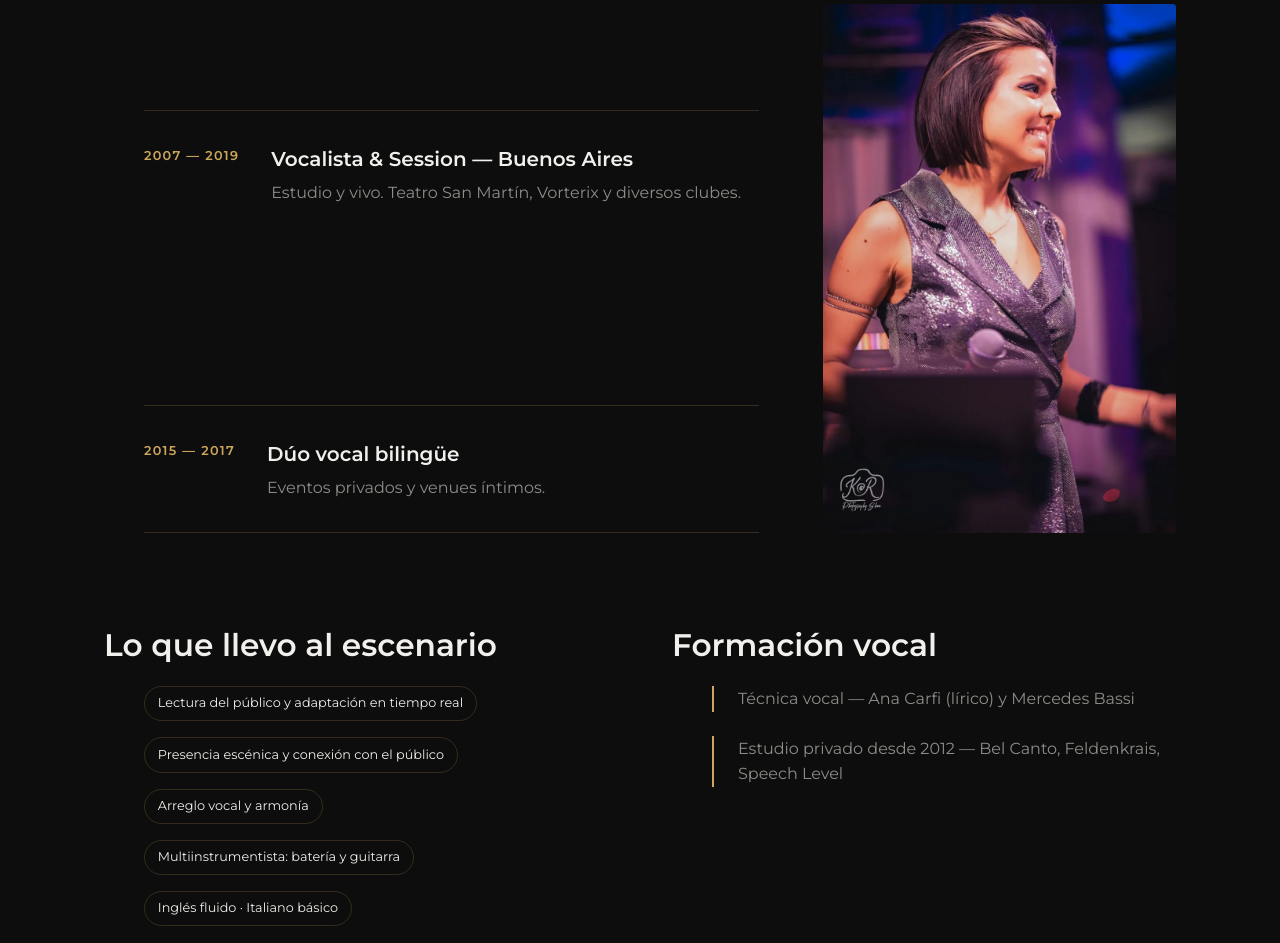
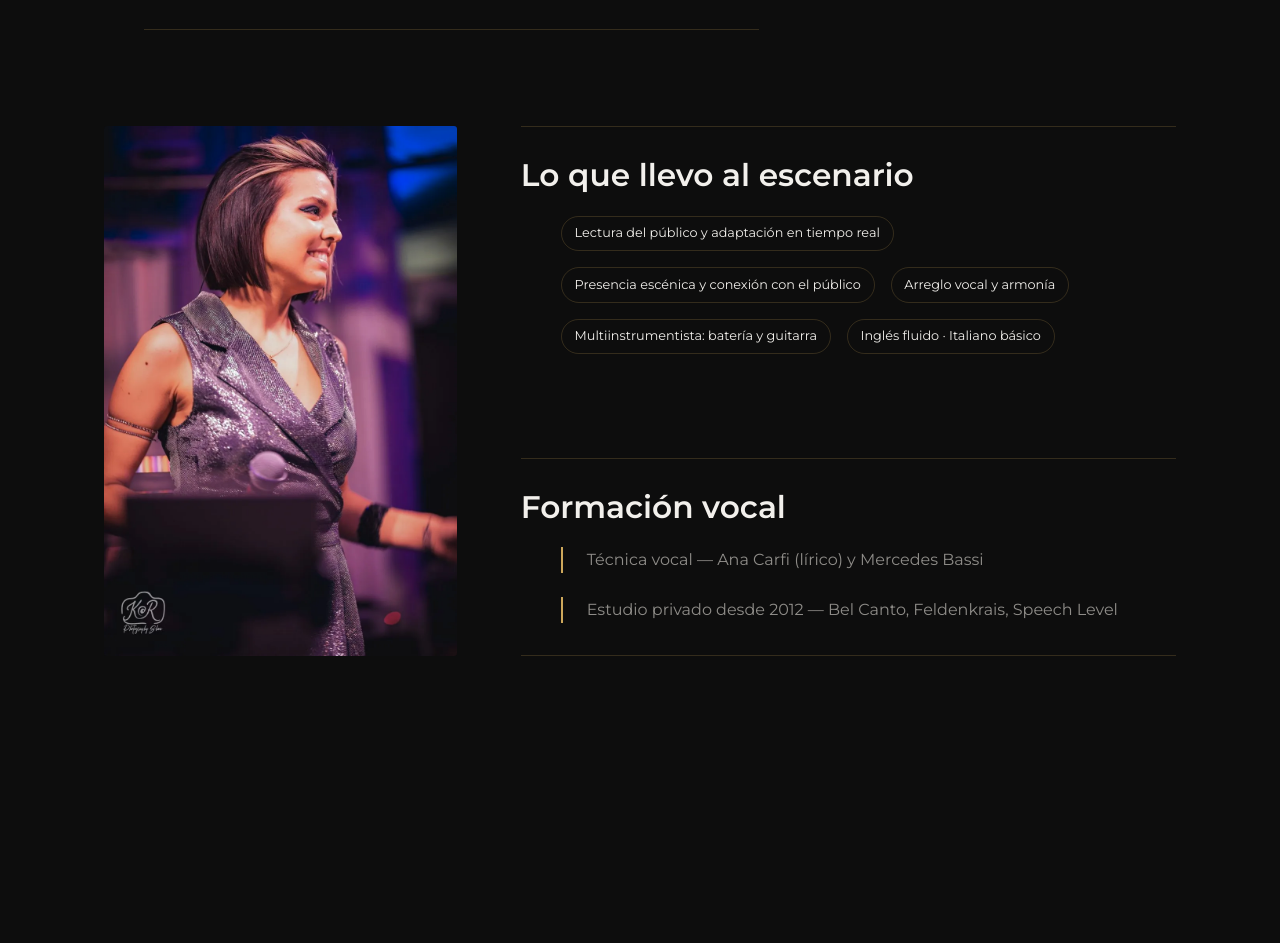
Before and after one commit to baltaenjoy-gif/zurima_website, a website built with Vite: page index.html in a window 1280 px wide. Shown: the part 3989-4932 px from the top of the page. Built offline with nearby package versions, Linux system fonts and the light colour scheme.

Commit message:
fix(trayectoria): alinear texto y foto al borde inferior, y espejar segunda fila
Timeline se estira para igualar la altura de la foto y reparte el aire
entre items. Se agrega una fila espejada (foto izquierda, skills y
formación a la derecha) con el mismo formato.

```diff
--- a/index.html
+++ b/index.html
@@ -152,14 +152,17 @@
               <source srcset="/fotos/live1.webp" type="image/webp" />
               <img src="/fotos/live1.jpg" alt="Zurima cantando con micrófono en vivo" width="900" height="1305" loading="lazy" />
             </picture>
+          </div>
+        </div>
+
+        <div class="career__main career__main--reverse reveal">
+          <div class="career__photos">
             <picture>
               <source srcset="/fotos/live2.webp" type="image/webp" />
               <img src="/fotos/live2.jpg" alt="Zurima en vivo sobre el escenario" width="900" height="1350" loading="lazy" />
             </picture>
           </div>
-        </div>
-
-        <div class="career__extra reveal">
+          <div class="career__extra">
             <div>
               <h3 class="career__subtitle" data-i18n="career_skills">Lo que llevo al escenario</h3>
               <ul class="chips" id="skills"></ul>
@@ -167,6 +170,7 @@
             <div>
               <h3 class="career__subtitle" data-i18n="career_education">Formación vocal</h3>
               <ul class="edu" id="education"></ul>
+            </div>
           </div>
         </div>
       </section>
--- a/src/style.css
+++ b/src/style.css
@@ -594,6 +594,10 @@ html.js .reveal.is-visible {
   margin-bottom: var(--sp-12);
 }
 
+.career__main--reverse {
+  grid-template-columns: 0.7fr 1.3fr;
+}
+
 .timeline {
   list-style: none;
   display: flex;
@@ -645,9 +649,18 @@ html.js .reveal.is-visible {
 }
 
 .career__extra {
-  display: grid;
-  grid-template-columns: 1fr 1fr;
-  gap: clamp(2rem, 5vw, 4rem);
+  display: flex;
+  flex-direction: column;
+  justify-content: space-between;
+}
+
+.career__extra > div {
+  padding: var(--sp-4) 0;
+  border-top: 1px solid var(--line);
+}
+
+.career__extra > div:last-child {
+  border-bottom: 1px solid var(--line);
 }
 
 .career__subtitle {
```
Lines whose indentation alone changed are shown as unchanged.
